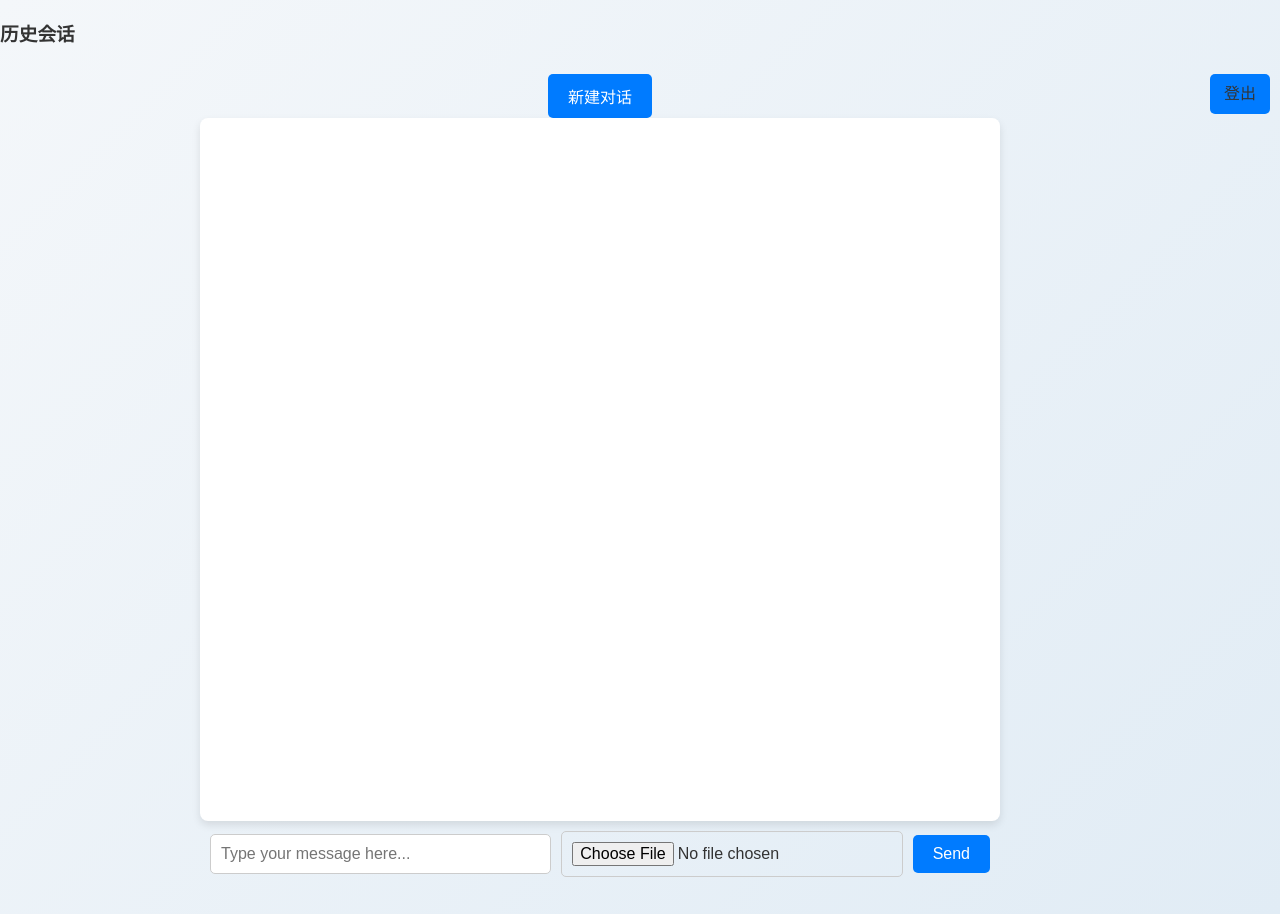
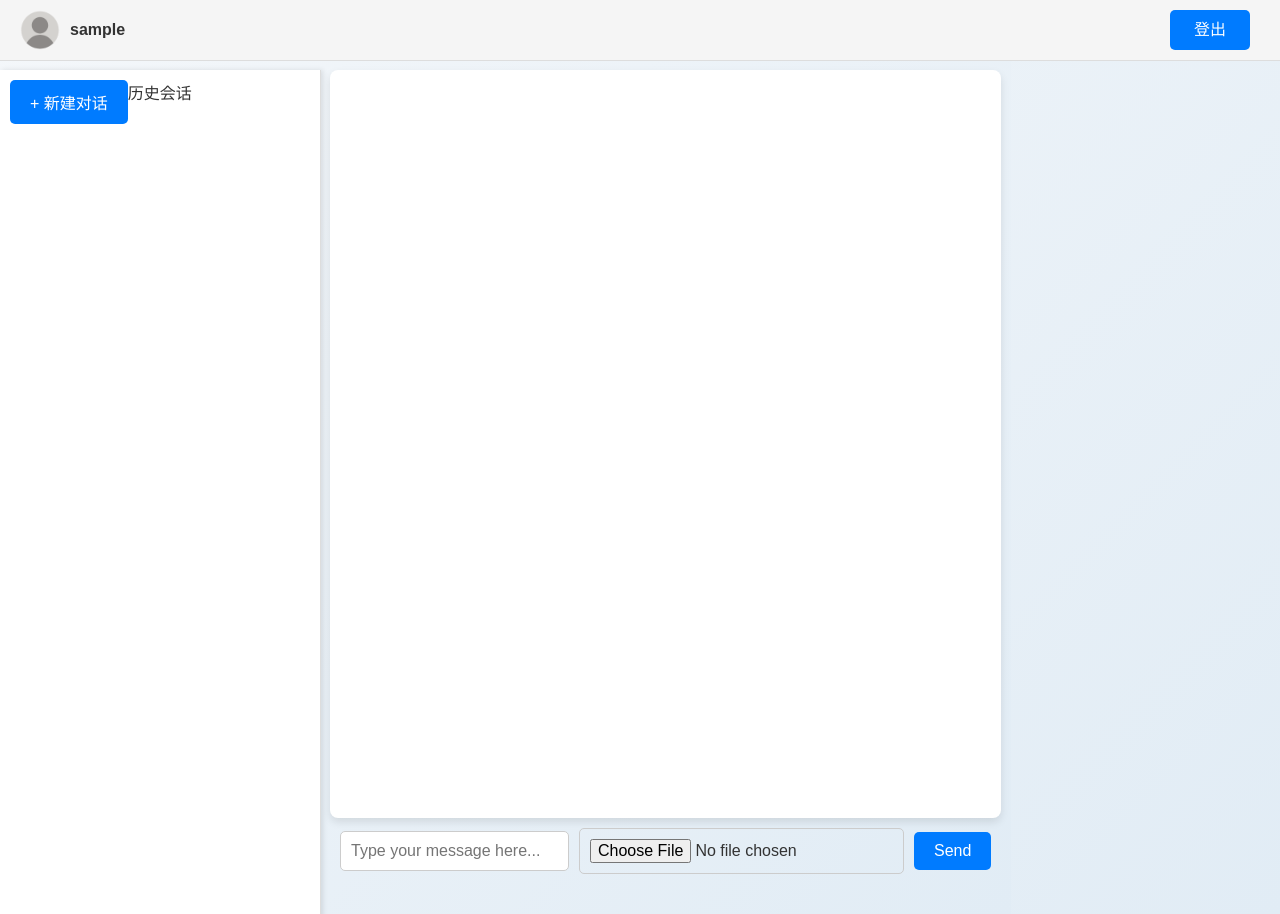
Before and after one commit to leesten5240/AiTeacher_Tongyi, a Flask app: page / in a window 1280 px wide. Run offline with Flask 3, Linux system fonts and the light colour scheme; the visitor is signed in with stand-in values (Sample User, id 1); data that the repository does not hold is empty.

Commit message:
会话记录增删改查

```diff
--- a/app.py
+++ b/app.py
@@ -58,11 +58,20 @@ def process():
         # 保存每条消息到数据库
         connection = get_db_connection()
         with connection.cursor() as cursor:
-            message=chat_history[len(chat_history)-1]
+
+            sql="SELECT * FROM chat_sessions WHERE id=%s"
+            cursor.execute(sql,(session_id))
+            if not cursor.fetchone():
+                return jsonify({'error': '会话ID不存在，请点击新建会话'}), 400
+
+            message = chat_history[-1]  # 取最新消息
             role = message['role']
-            content = message['content'][0]['text']
-            sql = "INSERT INTO chat_messages (session_id, role, content) VALUES (%s, %s, %s)"
-            cursor.execute(sql, (session_id, role, content))
+            content_items = message['content']
+            for item in content_items:
+                content_type = item['type']  # 消息类型
+                content = item.get('text') or item.get('image_url', {}).get('url')  # 文本或图片URL
+                sql = "INSERT INTO chat_messages (session_id, role, content, type) VALUES (%s, %s, %s, %s)"
+                cursor.execute(sql, (session_id, role, content, content_type))
             connection.commit()
 
         # 调用大模型 API 获取助手回复
@@ -74,7 +83,7 @@ def process():
 
         # 将助手回复也存入数据库
         with connection.cursor() as cursor:
-            sql = "INSERT INTO chat_messages (session_id, role, content) VALUES (%s, 'assistant', %s)"
+            sql = "INSERT INTO chat_messages (session_id, role, content, type) VALUES (%s, 'assistant', %s, 'text')"
             cursor.execute(sql, (session_id, response_content))
             connection.commit()
 
@@ -82,5 +91,6 @@ def process():
     except Exception as e:
         return jsonify({"error": str(e)}), 500
 
+
 if __name__ == '__main__':
     app.run(debug=True)
--- a/auth.py
+++ b/auth.py
@@ -20,7 +20,7 @@ def register():
     password_hash = generate_password_hash(password)
 
     try:
-        conn=DataBase.get_db_connection()
+        conn=get_db_connection()
         with conn.cursor() as cursor:
             #检查用户名是否已存在
             cursor.execute("SELECT * FROM users WHERE username=%s", (username,))
--- a/static/css/index.css
+++ b/static/css/index.css
@@ -6,6 +6,7 @@
       margin: 0;
       height: 100%;
       overflow: hidden;
+      display: flex;
     }
 
     /* 整体容器 */
@@ -14,13 +15,57 @@
       flex-direction: column;
       justify-content: space-between;
       align-items: center;
-      height: 90%;
-      width: 90%;
+      height: 100%;
+      width: 80%;
       max-width: 800px;
       margin: 0 auto;
       padding: 10px;
       box-sizing: border-box;
+      margin-left: 150px;
+      margin-top: 50px;
     }
+
+    #session-ul {
+      height: 100%;
+      overflow-y: auto;
+      scrollbar-width: thin; /* 精简滚动条 */
+      scrollbar-color: #007BFF #f4f4f4;
+    }
+
+
+/* 移除 <li> 标签前的小点 */
+.session-list {
+	list-style-type: none; /* 去掉列表默认的点 */
+	padding: 0; /* 去掉列表的默认内边距 */
+	margin: 0; /* 去掉列表的默认外边距 */
+}
+
+/* 会话列表项的默认样式 */
+.session-item {
+	padding: 10px 15px;
+	margin: 5px 0;
+	border: 1px solid #ddd;
+	border-radius: 5px;
+	background-color: #fff;
+	transition: box-shadow 0.3s ease, background-color 0.3s ease;
+	cursor: pointer;
+}
+
+/* 鼠标悬停时的样式 */
+.session-item:hover {
+	box-shadow: 0px 4px 8px rgba(0, 0, 0, 0.2);
+	background-color: #f9f9f9;
+}
+
+/* 选中的会话项样式 */
+.active-session {
+	box-shadow: 0px 4px 12px rgba(0, 0, 0, 0.3);
+	background-color: #e6f7ff;
+	border-color: #91d5ff;
+  font-weight: bold;
+}
+
+
 
     #logout{
       float:right;
@@ -129,3 +174,169 @@
     #chat-history::-webkit-scrollbar-thumb:hover {
       background-color: #aaa;
     }
+
+/* 会话列表项样式 */
+.session-item {
+    display: flex; /* 使用 Flexbox 布局 */
+    justify-content: space-between; /* 左右两侧对齐 */
+    align-items: center; /* 垂直居中 */
+    padding: 10px 15px;
+    border-bottom: 1px solid #e0e0e0;
+    position: relative; /* 确保内部的菜单可以正确定位 */
+}
+
+/* 菜单容器样式 */
+.menu-container {
+    margin-left: auto; /* 将三个点按钮推到最右侧 */
+    position: relative;
+}
+
+/* 三个点按钮样式 */
+.menu-button {
+    background: none;
+    border: none;
+    cursor: pointer;
+    font-size: 16px;
+    padding: 5px;
+    color: #666;
+    transition: color 0.3s;
+}
+
+.menu-button:hover {
+    color: #333; /* 鼠标悬停颜色变化 */
+}
+
+/* 菜单样式 */
+.menu {
+    display: none; /* 默认隐藏菜单 */
+    position: absolute;
+    top: 30px; /* 根据需要调整位置 */
+    right: 0;
+    background: #fff;
+    box-shadow: 0 4px 8px rgba(0, 0, 0, 0.1);
+    border-radius: 4px;
+    overflow: hidden;
+    z-index: 1000;
+}
+
+/* 菜单项样式 */
+.menu-item {
+    padding: 10px 20px;
+    cursor: pointer;
+    white-space: nowrap;
+}
+
+.menu-item:hover {
+    background: #f0f0f0;
+}
+
+/* 菜单显示时的样式 */
+.menu.visible {
+    display: block;
+}
+
+
+/* 会话列表容器样式（可选） */
+#sessions {
+    list-style: none;
+    padding: 0;
+    margin: 0;
+}
+
+/* 顶部区域样式 */
+#header {
+  position: fixed;
+  top: 0;
+  left: 0;
+  right: 0;
+  background-color: #f5f5f5;
+  border-bottom: 1px solid #ddd;
+  height: 60px; /* 设置固定高度 */
+  display: flex;
+  justify-content: space-between; /* 左右对齐 */
+  align-items: center;
+  padding: 0 20px;
+  z-index: 1000; /* 保证层级在其他元素之上 */
+}
+
+/* 用户信息样式 */
+#user-info {
+  display: flex;
+  align-items: center;
+  gap: 10px;
+}
+
+#user-avatar {
+  width: 40px;
+  height: 40px;
+  border-radius: 50%;
+}
+
+#user-name {
+  font-size: 16px;
+  font-weight: bold;
+  color: #333;
+}
+
+/* 登出按钮样式 */
+#logout {
+  width: 80px;
+  height: 40px;
+  background-color: #007BFF;
+  text-align: center;
+  line-height: 40px;
+  border-radius: 5px;
+  color: #fff;
+  cursor: pointer;
+}
+
+#logout:hover {
+  background-color: #0056b3;
+}
+
+/* 历史会话区域 */
+#session-list {
+  margin-top: 70px; /* 确保不被顶部挡住 */
+  padding: 10px;
+  width: 300px;
+  height: calc(100vh - 70px); /* 自动调整高度 */
+  overflow-y: auto;
+  background-color: #fff;
+  border-right: 1px solid #ddd;
+  box-shadow: 2px 0 5px rgba(0, 0, 0, 0.1);
+  position: fixed; /* 固定位置 */
+  left: 0;
+}
+
+/* 聊天区域样式 */
+#chat-container {
+  margin-left: 320px; /* 留出会话列表的宽度 */
+  padding: 20px;
+  height: calc(100vh - 70px); /* 高度自适应 */
+  display: flex;
+  flex-direction: column;
+  justify-content: space-between;
+}
+
+/* 新建对话按钮样式 */
+#new-chat {
+
+  bottom: 20px;
+  left: 340px; /* 避开会话列表 */
+  background-color: #007BFF;
+  color: #fff;
+  padding: 10px 20px;
+  border: none;
+  border-radius: 5px;
+  cursor: pointer;
+}
+
+#new-chat:hover {
+  background-color: #0056b3;
+  transform: scale(1.05);
+}
+
+#chat-header{
+  display: flex;
+
+}
--- a/static/js/index.js
+++ b/static/js/index.js
@@ -7,7 +7,13 @@ const initialPrompt = {
 	content: "你是一位专注于学习辅助的学习助手，专门回答与学习相关的问题。如果用户提出的问题不属于学习范畴，请礼貌地拒绝回答，并提醒用户只提问与学习相关的内容。 任务要求： - 在回答问题时，请按照步骤进行解答，保持语言简洁明了。 - 对于数学、物理等理科问题，尽量减少文字描述，更多地使用定理、公式来解答。 - 使用LaTeX语法展示所有公式和定理，并确保它们被$符号包裹起来以正确显示。 现在，请准备好根据上述指导原则来帮助用户解决他们的学习难题。"
 };
 
-document.addEventListener('DOMContentLoaded', checkLoginStatus)
+document.addEventListener('DOMContentLoaded', () => {
+	checkLoginStatus(); // 检查用户是否已登录
+	loadSessions();     // 加载历史会话列表
+	loadSessionMessages(localStorage.getItem('session_id'));
+
+  });
+
 
 document.getElementById('logout').addEventListener('click', function() {
 	fetch('/logout', {
@@ -184,11 +190,85 @@ async function checkLoginStatus() {
 	} else {
 		const data = await response.json();
 		console.log(`Welcome, ${data.user}!`);
+		const userNameElement = document.getElementById('user-name');
+		if (data.logged_in) {
+			userNameElement.textContent = data.user; // 假设后端返回的用户名是 data.user.name
+		  }
 	}
 }
 
 // 获取“新建对话”按钮
-document.getElementById('new-chat').addEventListener('click', function() {
+document.getElementById('new-chat').addEventListener('click', function () {
+  // 创建弹窗
+  const modal = document.createElement('div');
+  modal.id = 'modal';
+  modal.style.position = 'fixed';
+  modal.style.top = '0';
+  modal.style.left = '0';
+  modal.style.width = '100vw';
+  modal.style.height = '100vh';
+  modal.style.backgroundColor = 'rgba(0, 0, 0, 0.5)';
+  modal.style.display = 'flex';
+  modal.style.justifyContent = 'center';
+  modal.style.alignItems = 'center';
+
+  // 创建弹窗内容容器
+  const modalContent = document.createElement('div');
+  modalContent.style.backgroundColor = 'white';
+  modalContent.style.padding = '20px';
+  modalContent.style.borderRadius = '8px';
+  modalContent.style.boxShadow = '0 4px 8px rgba(0, 0, 0, 0.1)';
+  modalContent.style.textAlign = 'center';
+
+  // 创建输入框
+  const input = document.createElement('input');
+  input.type = 'text';
+  input.placeholder = '请输入会话名称';
+  input.style.width = '100%';
+  input.style.padding = '8px';
+  input.style.marginBottom = '10px';
+  input.style.fontSize = '16px';
+
+  // 创建确认按钮
+  const confirmButton = document.createElement('button');
+  confirmButton.textContent = '确认';
+  confirmButton.style.padding = '8px 16px';
+  confirmButton.style.marginRight = '10px';
+  confirmButton.style.backgroundColor = '#4CAF50';
+  confirmButton.style.color = 'white';
+  confirmButton.style.border = 'none';
+  confirmButton.style.borderRadius = '4px';
+  confirmButton.style.cursor = 'pointer';
+
+  // 创建取消按钮
+  const cancelButton = document.createElement('button');
+  cancelButton.textContent = '取消';
+  cancelButton.style.padding = '8px 16px';
+  cancelButton.style.backgroundColor = '#f44336';
+  cancelButton.style.color = 'white';
+  cancelButton.style.border = 'none';
+  cancelButton.style.borderRadius = '4px';
+  cancelButton.style.cursor = 'pointer';
+
+  // 将组件添加到弹窗内容容器
+  modalContent.appendChild(input);
+  modalContent.appendChild(confirmButton);
+  modalContent.appendChild(cancelButton);
+
+  // 将弹窗内容容器添加到弹窗
+  modal.appendChild(modalContent);
+
+  // 将弹窗添加到页面
+  document.body.appendChild(modal);
+
+  // 点击确认按钮的逻辑
+  confirmButton.addEventListener('click', function () {
+    const sessionName = input.value.trim();
+    if (!sessionName) {
+      alert('会话名称不能为空！');
+      return;
+    }
+
     // 清空聊天历史记录
     chatHistory = [];
     isFirstMessage = true; // 标记为第一次对话
@@ -201,39 +281,134 @@ document.getElementById('new-chat').addEventListener('click', function() {
     fetch('/new_session', {
       method: 'POST',
       headers: {
-				'Content-Type': 'application/json'
+        'Content-Type': 'application/json',
       },
       body: JSON.stringify({
-				session_name: '新对话'
-			}) // 包含请求体
+        session_name: sessionName, // 使用用户输入的会话名称
+      }),
     })
       .then((response) => response.json())
       .then((data) => {
         console.log(`新对话已开始，Chat ID: ${data.session_id}`);
         const messageDiv = document.createElement('div');
-			messageDiv.className = "assistant-message";
-			messageDiv.textContent = "新对话已开始！";
+        messageDiv.className = 'assistant-message';
+        messageDiv.textContent = '新对话已开始！';
         chatHistoryDiv.appendChild(messageDiv);
         chatHistoryDiv.scrollTop = chatHistoryDiv.scrollHeight;
-			localStorage.setItem('session_id',data.session_id)
+        localStorage.setItem('session_id', data.session_id);
+        loadSessions();
       })
       .catch((error) => {
         console.error('新对话请求失败:', error);
       });
+
+    // 移除弹窗
+    document.body.removeChild(modal);
+  });
+
+  // 点击取消按钮的逻辑
+  cancelButton.addEventListener('click', function () {
+    // 移除弹窗
+    document.body.removeChild(modal);
+  });
 });
 
 
-//前端加载会话列表
+
+// 前端加载会话列表
 async function loadSessions() {
 	const response = await fetch('/sessions');
 	if (response.ok) {
 		const data = await response.json();
 		const sessionList = document.getElementById('sessions');
 		sessionList.innerHTML = ''; // 清空当前列表
+
 		data.sessions.forEach(session => {
 			const li = document.createElement('li');
 			li.textContent = `${session.session_name} (${new Date(session.created_at).toLocaleString()})`;
-			li.addEventListener('click', () => loadSessionMessages(session.id));
+
+			// 为每个会话项添加 class
+			li.classList.add('session-item');
+
+            //防止删除会话记录后，无法选中最新的一条会话记录
+            if(localStorage.getItem('session_id')==null){
+				localStorage.setItem('session_id',session.id)
+			}
+
+			//选中当前会话
+			if(session.id==localStorage.getItem('session_id')){
+				li.classList.add('active-session');
+			}
+
+
+
+			// 点击时加载对应会话消息，并设置当前会话样式
+			li.addEventListener('click', () => {
+				// 移除其他会话的选中状态
+				document.querySelectorAll('.session-item').forEach(item => item.classList.remove('active-session'));
+
+				// 设置当前点击的会话为选中状态
+				li.classList.add('active-session');
+
+				// 加载会话消息
+				loadSessionMessages(session.id);
+			});
+
+          // 创建操作菜单容器（三个点按钮）
+			const menuContainer = document.createElement('div');
+			menuContainer.classList.add('menu-container');
+
+			const menuButton = document.createElement('button');
+			menuButton.textContent = '⋮';
+			menuButton.classList.add('menu-button');
+
+			// 创建菜单项容器
+			const menu = document.createElement('div');
+			menu.classList.add('menu');
+
+            // 删除按钮
+			const deleteOption = document.createElement('div');
+			deleteOption.textContent = '删除';
+			deleteOption.classList.add('menu-item');
+			deleteOption.addEventListener('click', (e) => {
+				e.stopPropagation(); // 阻止事件冒泡，避免触发会话加载
+				if (confirm(`确定删除会话 "${session.session_name}" 吗？`)) {
+					deleteSession(session.id);
+				}
+			});
+
+			// 重命名按钮
+			const renameOption = document.createElement('div');
+			renameOption.textContent = '重命名';
+			renameOption.classList.add('menu-item');
+			renameOption.addEventListener('click', (e) => {
+                e.stopPropagation(); // 阻止事件冒泡
+                const newName = prompt(`请输入新的会话名称（当前: ${session.session_name}）:`);
+                if (newName) {
+                    renameSession(session.id, newName);
+                }
+            });
+
+			// 组装菜单项
+			menu.appendChild(deleteOption);
+			menu.appendChild(renameOption);
+
+			// 组装菜单容器
+			menuContainer.appendChild(menuButton);
+			menuContainer.appendChild(menu);
+
+			// 点击菜单按钮显示/隐藏菜单
+			menuButton.addEventListener('click', (e) => {
+				e.stopPropagation();
+				menu.classList.toggle('visible');
+			});
+
+			// 点击其他地方隐藏菜单
+			document.addEventListener('click', () => {
+				menu.classList.remove('visible');
+			});
+
+			li.appendChild(menuContainer);
 			sessionList.appendChild(li);
 		});
 	} else {
@@ -241,17 +416,73 @@ async function loadSessions() {
 	}
 }
 
+
+// 添加 renameSession 函数
+async function renameSession(sessionId, newName) {
+    try {
+        const response = await fetch(`/session/${sessionId}/rename`, {
+            method: 'PUT',
+            headers: {
+                'Content-Type': 'application/json',
+            },
+            body: JSON.stringify({ session_name: newName }),
+        });
+
+        if (response.ok) {
+            alert('会话名称已成功更新');
+            loadSessions(); // 重新加载会话列表
+        } else {
+            const data = await response.json();
+            alert(`重命名失败: ${data.error}`);
+        }
+    } catch (error) {
+        console.error("重命名会话失败:", error);
+        alert("重命名失败，请检查网络连接");
+    }
+}
+
+// 添加删除会话的函数
+async function deleteSession(sessionId) {
+	try {
+		const response = await fetch(`/session/${sessionId}`, {
+			method: 'DELETE'
+		});
+		if (response.ok) {
+			alert('会话已成功删除');
+			const currentSessionId = localStorage.getItem("session_id");
+
+            // 如果删除的是当前会话，清除localStorage并清空聊天界面
+            if (currentSessionId === sessionId) {
+                localStorage.removeItem("session_id");
+                chatHistory = [];
+                isFirstMessage = true; // 重置聊天状态
+                const chatHistoryDiv = document.getElementById("chat-history");
+                chatHistoryDiv.innerHTML = "";
+            }
+			loadSessions(); // 重新加载会话列表
+		} else {
+			const data = await response.json();
+			alert(`删除失败: ${data.error}`);
+		}
+	} catch (error) {
+		console.error("删除会话失败:", error);
+		alert("删除失败，请检查网络连接");
+	}
+}
+
 //加载会话聊天记录
 async function loadSessionMessages(sessionId) {
+	localStorage.setItem('session_id',sessionId)
 	const response = await fetch(`/session/${sessionId}`);
 	if (response.ok) {
 		const data = await response.json();
 		chatHistory = data.messages.map(msg => ({
 			role: msg.role,
-			content: [{
-				type: "text",
-				text: msg.content
-			}]
+			content: msg.content.map(item => ({
+				type: item.type,
+				text: item.type === "text" ? item.text : null,
+				image_url: item.type === "image_url" ? item.image_url : null
+			}))
 		}));
 		renderChatHistory(); // 渲染聊天记录到界面
 	} else {
@@ -259,6 +490,7 @@ async function loadSessionMessages(sessionId) {
 	}
 }
 
+
 function renderChatHistory() {
 	const chatHistoryDiv = document.getElementById('chat-history');
 	chatHistoryDiv.innerHTML = '';
--- a/templates/index.html
+++ b/templates/index.html
@@ -4,36 +4,34 @@
   <meta charset="UTF-8">
   <meta name="viewport" content="width=device-width, initial-scale=1.0">
   <title>AI Chat Assistant</title>
-
-  <!-- MathJax 配置 -->
   <script>
     MathJax = {
-      tex: {
-        inlineMath: [
-          ['$', '$'],
-          ['\\(', '\\)']
-        ]
-      }
+      tex: { inlineMath: [['$', '$'], ['\\(', '\\)']] }
     };
   </script>
-  <!-- <script src="https://polyfill.io/v3/polyfill.min.js?features=es6"></script> -->
   <script id="MathJax-script" async src="https://cdn.jsdelivr.net/npm/mathjax@3/es5/tex-mml-chtml.js"></script>
-
-<link rel="stylesheet" href="/static/css/index.css">
-
+  <link rel="stylesheet" href="/static/css/index.css">
 </head>
 <body>
+  <div id="header">
+    <div id="user-info">
+      <img id="user-avatar" src="/static/images/头像.png" alt="User Avatar">
+      <span id="user-name">用户名</span>
+    </div>
+    <div id="logout">登出</div>
+  </div>
   <div id="session-list">
-    <h3>历史会话</h3>
-    <ul id="sessions"></ul>
+    <div id="chat-header">
+      <button id="new-chat">+ 新建对话</button>
+      <div>历史会话</div>
+    </div>
+    <div id="session-ul">
+      <ul id="sessions" class="session-list"></ul>
+    </div>
   </div>
-  <div id="logout">登出</div>
   <div id="chat-container">
-    <button id="new-chat">新建对话</button> <!-- 新建对话按钮 -->
-    <!-- 消息历史 -->
+
     <div id="chat-history" aria-label="Chat History" role="log"></div>
-
-    <!-- 输入表单 -->
     <form id="chat-form" enctype="multipart/form-data">
       <input
         type="text"
@@ -49,7 +47,6 @@
       <button type="submit" aria-label="Send Message">Send</button>
     </form>
   </div>
-
   <script src="/static/js/index.js"></script>
 </body>
 </html>
```
Also changed, not shown: chatsession.py (+71 -3 lines), static/images/头像.png (added). Lines whose indentation alone changed are shown as unchanged.
